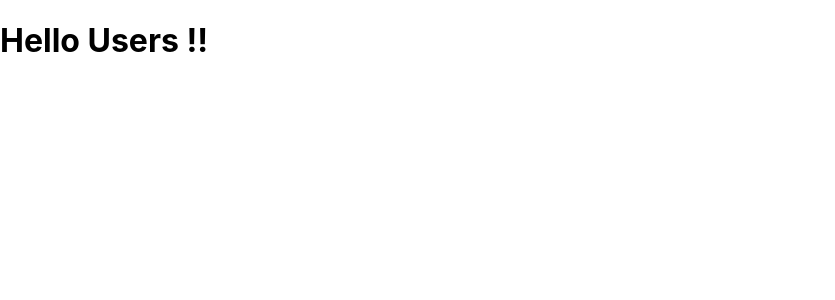
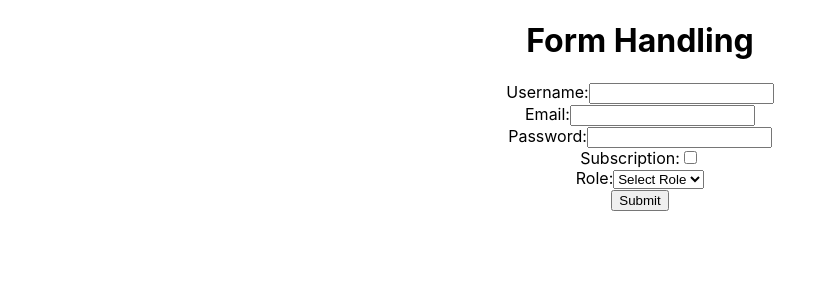
Before and after one commit to avinashsng4161/reactjs_tutorial, a React (Create React App) app: page / in a window 1280 px wide. Shown: the top 300 px of the page, without its empty margins (0-835 px from the left). Built offline with nearby package versions, Linux system fonts and the light colour scheme.

Commit message:
Part-16 Form Handling

```diff
--- a/package.json
+++ b/package.json
@@ -1,5 +1,5 @@
 {
-  "name": "react-tuts",
+  "name": "form-handling",
   "version": "0.1.0",
   "private": true,
   "dependencies": {
@@ -12,7 +12,7 @@
     "web-vitals": "^2.1.4"
   },
   "scripts": {
-    "bhaskar": "react-scripts start",
+    "start": "react-scripts start",
     "build": "react-scripts build",
     "test": "react-scripts test",
     "eject": "react-scripts eject"
--- a/src/App.js
+++ b/src/App.js
@@ -1,11 +1,14 @@
-import logo from "./logo.svg";
-import "./App.css";
+import React from 'react';
+import './App.css';
+import FormHandling from './FormHandling';
 
 function App() {
   return (
     <div className="App">
-      <h1>Hello World !!</h1>
+      <h1>Form Handling</h1>
+      <FormHandling/>
     </div>
   );
 }
+
 export default App;
--- /dev/null
+++ b/src/FormHandling.jsx
@@ -0,0 +1,89 @@
+import React, {useState} from 'react'
+
+export default function FormHandling() {
+
+    const [formData, setFormData] = useState({
+        username: '',
+        email: '',
+        password:'',
+        isSubscribed:'',
+        role:''
+    })
+
+    const handleChange = (event) => {
+        const {name, value, type, checked} = event.target;
+        const fieldValue = type === 'checkbox' ? checked : value;
+
+        setFormData({
+            ...formData,
+            [name]: fieldValue,
+        });
+    }
+
+    const handleSubmit = (event) => {
+        event.preventDefault();
+        console.log('Form Data', formData);
+    }
+  return (
+    <div>
+        <form onSubmit={handleSubmit}>
+            <div>
+                <label htmlFor="username">Username:</label>
+                <input
+                  type="text"
+                  id="username"
+                  name="username"
+                  value={formData.username}
+                  onChange={handleChange}
+                />
+            </div>
+            <div>
+                <label htmlFor="email">Email:</label>
+                <input
+                  type="email"
+                  id="email"
+                  name="email"
+                  value={formData.email}
+                  onChange={handleChange}
+                />
+            </div>
+            <div>
+                <label htmlFor="password">Password:</label>
+                <input
+                  type="password"
+                  id="password"
+                  name="password"
+                  value={formData.password}
+                  onChange={handleChange}
+                />
+            </div>
+            <div>
+                <label htmlFor="isSubscribe">Subscription:</label>
+                <input
+                  type="checkbox"
+                  id="isSubscribe"
+                  name="isSubscribed"
+                  value={formData.isSubscribed}
+                  onChange={handleChange}
+                />
+            </div>
+            <div>
+                <label htmlFor="role">Role:</label>
+                <select
+                    id="role"
+                    name="role"
+                    value={formData.role}
+                  onChange={handleChange}
+                  >
+
+                    <option value="">Select Role</option>
+                    <option value="admin">admin</option>
+                    <option value="user">User</option>
+                    <option value="guest">Guest</option>
+                 </select>
+            </div>
+            <button type="submit">Submit</button>
+        </form>
+    </div>
+  )
+}
--- a/src/index.js
+++ b/src/index.js
@@ -1,15 +1,13 @@
-import React from "react";
-import ReactDOM from "react-dom/client";
-import "./index.css";
-import App from "./App";
-import reportWebVitals from "./reportWebVitals";
-import Users from "./Users";
+import React from 'react';
+import ReactDOM from 'react-dom/client';
+import './index.css';
+import App from './App';
+import reportWebVitals from './reportWebVitals';
 
-const root = ReactDOM.createRoot(document.getElementById("root"));
+const root = ReactDOM.createRoot(document.getElementById('root'));
 root.render(
   <React.StrictMode>
-    {/* <App /> */}
-    <Users />
+    <App />
   </React.StrictMode>
 );
 
```
Also changed, not shown: 1 other file (tests, documents, lock files or other folders).
